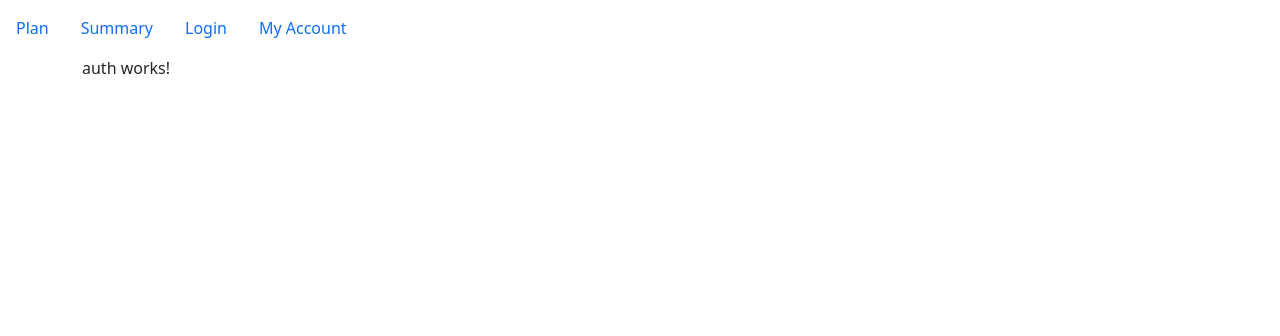
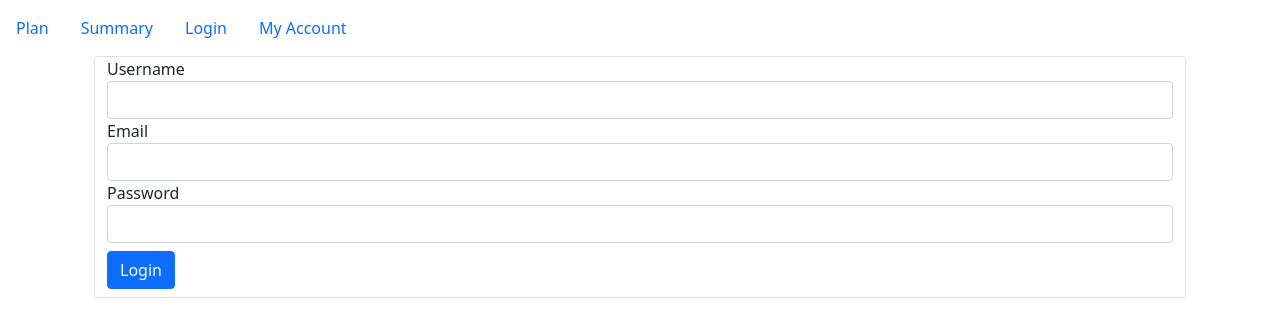
Before and after one commit to andriej-b/first_app, an Angular app in the folder training-app/: page /auth in a window 1280 px wide. Shown: the top 336 px of the page. Built offline with nearby package versions, Linux system fonts and the light colour scheme.

Commit message:
added auth form valids, created user.model

```diff
--- a/training-app/src/app/auth/auth.component.html
+++ b/training-app/src/app/auth/auth.component.html
@@ -1 +1,42 @@
-<p>auth works!</p>
+<div class="container">
+  <div class="row">
+    <div class="col-md-12 border border-1 rounded">
+      <form>
+        <div class="form-group">
+          <label for="username">Username</label>
+          <input
+            type="text"
+            id="usermane"
+            class="form-control"
+          >
+        </div>
+
+        <div class="form-group">
+          <label for="email">Email</label>
+          <input
+            type="text"
+            id="usermane"
+            class="form-control"
+          >
+        </div>
+
+        <div class="form-group">
+          <label for="password">Password</label>
+          <input
+            type="password"
+            id="password"
+            class="form-control"
+          >
+        </div>
+
+        <div>
+          <button
+            class="btn btn-primary mb-2 mt-2"
+            (click)="onSubmit()"
+          >Login</button>
+        </div>
+
+      </form>
+    </div>
+  </div>
+</div>
--- a/training-app/src/app/auth/auth.component.ts
+++ b/training-app/src/app/auth/auth.component.ts
@@ -7,9 +7,11 @@ import { Component, OnInit } from '@angular/core';
 })
 export class AuthComponent implements OnInit {
 
-  constructor() { }
+  constructor () { }
 
   ngOnInit(): void {
   }
+  onSubmit() {
 
+  }
 }
```
